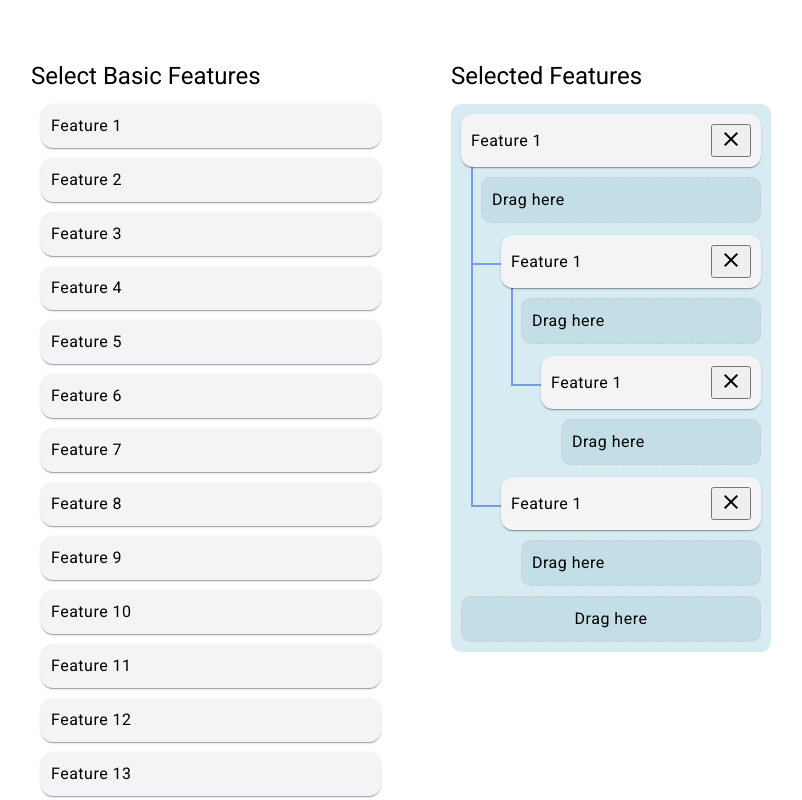
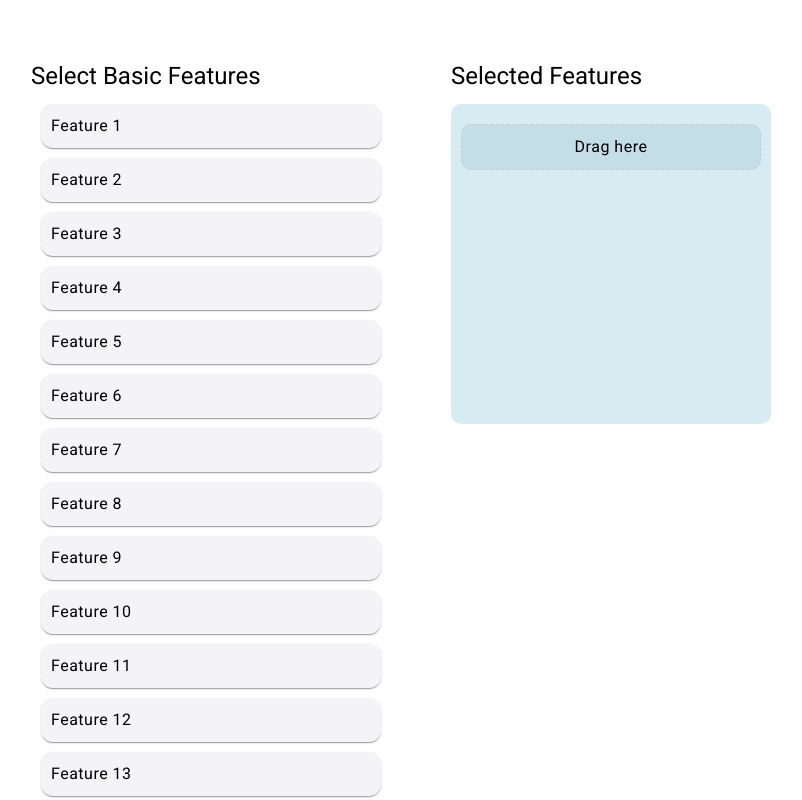
Before and after one commit to SergiiMytakii/feature-suite, an Angular app: page / in a window 1280 px wide. Shown: the top 800 px of the page, without its empty margins (29-831 px from the left). Built offline with nearby package versions, Linux system fonts and the light colour scheme.

Commit message:
Refactor subFeatures in rootFeature to an empty array

```diff
--- a/src/app/app.component.ts
+++ b/src/app/app.component.ts
@@ -37,22 +37,23 @@ export class AppComponent  {
   rootFeature: Feature = {
     id: '0',
     name: 'Feature',
-    subFeatures: [
-      {
-        id: '198088',
-        name: 'Feature 1',
-        level: 0,
-        subFeatures: [
+    subFeatures: [],
+    // subFeatures: [
+    //   {
+    //     id: '198088',
+    //     name: 'Feature 1',
+    //     level: 0,
+    //     subFeatures: [
 
 
-          { id: '19797987', name: 'Feature 1', level: 0 , subFeatures: [
-            { id: '198088', name: 'Feature 1', level: 0 },] },
-            { id: '198088', name: 'Feature 1', level: 0 },
-        ],
-      },
+    //       { id: '19797987', name: 'Feature 1', level: 0 , subFeatures: [
+    //         { id: '198088', name: 'Feature 1', level: 0 },] },
+    //         { id: '198088', name: 'Feature 1', level: 0 },
+    //     ],
+    //   },
 
 
-    ],
+    // ],
     level: 0,
   };
  basicFeatures: Feature[] = [
```
